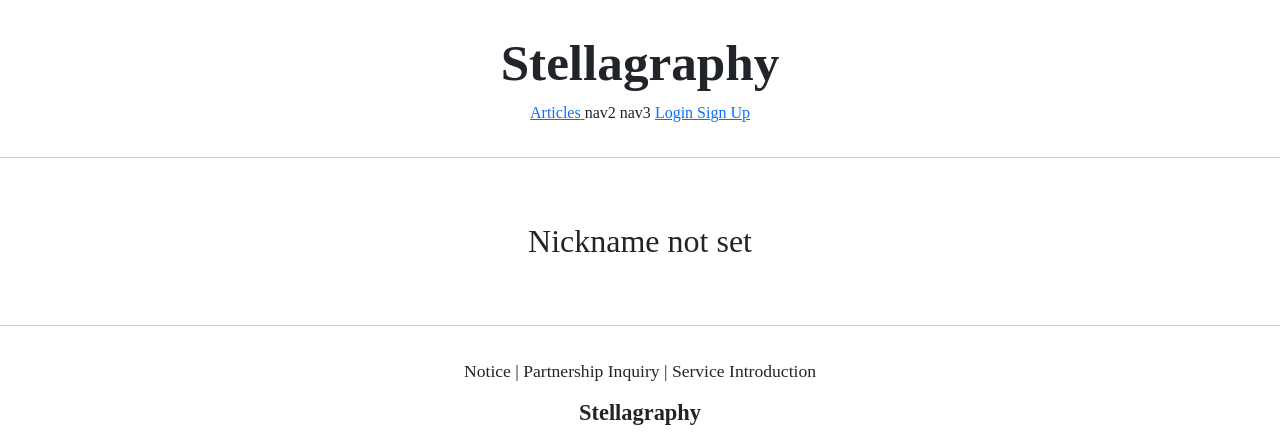
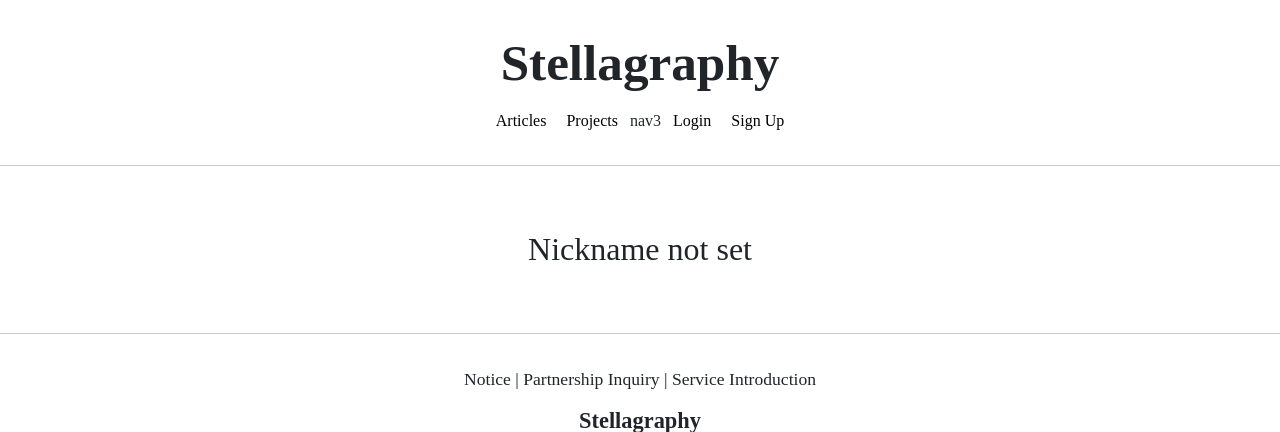
Before and after one commit to SaetbyeolL/Stellagraphy, a Django app: page /accounts/detail/5 in a window 1280 px wide. Shown: the top 432 px of the page. Run offline with Django 5.2, Linux system fonts and the light colour scheme; data comes from the database, SQL or seed files in the repository; both versions use the stored data as it was after the commit; some libraries are stand-ins or nearby versions; some web fonts are replaced.

Commit message:
ProjectApp implement

```diff
--- a/accountapp/templates/accountapp/detail.html
+++ b/accountapp/templates/accountapp/detail.html
@@ -6,7 +6,7 @@
 
             {% if target_user.profile %}
             <img src="{{ target_user.profile.image.url}}" alt="profile"
-                 style="height: 16rem; width: 16rem; border-radius: 20rem; margin-bottom: 1.5rem">
+                 style="height: 16rem; width: 16rem; border-radius: 20rem; margin-bottom: 1.5rem; object-fit: cover;">
             <h2 style="font-family: 'NanumSquareB'">
                 {{ target_user.profile.nickname }}
                     {% if target_user == user %}
--- /dev/null
+++ b/projectapp/urls.py
@@ -0,0 +1,11 @@
+from django.urls import path
+
+from projectapp.views import ProjectListView, ProjectCreateView, ProjectDetailView
+
+app_name = 'projectapp'
+
+urlpatterns = [
+    path('list/', ProjectListView.as_view(), name='list'),
+    path('create/', ProjectCreateView.as_view(), name='create'),
+    path('detail/<int:pk>', ProjectDetailView.as_view(), name='detail'),
+]
--- a/static/base.css
+++ b/static/base.css
@@ -32,12 +32,29 @@
     margin: 2rem 0;
 }
 
+.stellagraphy_header_navbar{
+    margin: 1rem 0;
+}
+
+.stellagraphy_header_nav {
+    margin: 0 0.5rem;
+}
+
 
 @media screen and (max-width: 500px) {
     html {
         font-size: 12px;
     }
     .stellagraphy_logo_header {
-        font-size: 2.2rem; /* 원하는 크기로 조정 */
+        font-size: 2.2rem;
     }
 }
+
+
+a {
+    color: black;
+    text-decoration: none;
+}
+a:hover {
+    opacity: 0.8;
+}
--- a/stellagraphy/settings.py
+++ b/stellagraphy/settings.py
@@ -55,6 +55,7 @@ INSTALLED_APPS = [
     'profileapp',
     'articleapp',
     'commentapp',
+    'projectapp',
 ]
 
 MIDDLEWARE = [
--- a/stellagraphy/urls.py
+++ b/stellagraphy/urls.py
@@ -26,5 +26,6 @@ urlpatterns = [
     path('profiles/', include('profileapp.urls')),
     path('articles/', include('articleapp.urls')),
     path('comments/', include('commentapp.urls')),
+    path('projects/', include('projectapp.urls')),
 
 ] + static(settings.MEDIA_URL, document_root=settings.MEDIA_ROOT)
--- a/templates/header.html
+++ b/templates/header.html
@@ -3,24 +3,26 @@
         <div>
             <h1 class="stellagraphy_logo_header">Stellagraphy</h1>
         </div>
-        <div>
-            <a href="{% url 'articleapp:list' %}">
+        <div class="stellagraphy_header_navbar">
+            <a href="{% url 'articleapp:list' %}" class="stellagraphy_header_nav">
                 <span>Articles</span>
             </a>
-            <span>nav2</span>
+            <a href="{% url 'projectapp:list' %}" class="stellagraphy_header_nav">
+                <span>Projects</span>
+            </a>
             <span>nav3</span>
             {% if not user.is_authenticated %}
-            <a href="{% url 'accountapp:login' %}?next={{ request.path }}">
+            <a href="{% url 'accountapp:login' %}?next={{ request.path }}" class="stellagraphy_header_nav">
                 <span>Login</span>
             </a>
-            <a href="{% url 'accountapp:create' %}">
+            <a href="{% url 'accountapp:create' %}" class="stellagraphy_header_nav">
                 <span> Sign Up</span>
             </a>
             {% else %}
-            <a href="{% url 'accountapp:detail' pk=user.pk %}">
+            <a href="{% url 'accountapp:detail' pk=user.pk %}" class="stellagraphy_header_nav">
                 <span>MyPage</span>
             </a>
-            <form method="post" action="{% url 'accountapp:logout' %}?next={{ request.path }}">
+            <form method="post" action="{% url 'accountapp:logout' %}?next={{ request.path }}" class="stellagraphy_header_nav">
                 {% csrf_token %}
                 <input type="submit" value="Logout">
             </form>
--- /dev/null
+++ b/templates/snippets/card_project.html
@@ -0,0 +1,6 @@
+<div style="display: block; text-align: center; ">
+    <img src="{{ project.image.url }}" alt="">
+    <h5 class="mt-2" style="font-family: 'NanumSquareB';">
+        {{ project.title | truncatechars:10}}
+    </h5>
+</div>
--- a/templates/snippets/pagination.html
+++ b/templates/snippets/pagination.html
@@ -1,16 +1,16 @@
 <div style="text-align: center; margin: 1rem 0;">
     {% if page_obj.has_previous %}
-    <a href="{% url 'articleapp:list' %}?page={{ page_obj.previous_page_number }}"
+    <a href="?page={{ page_obj.previous_page_number }}"
         class="btn btn-secondary rounded-pill">
         {{ page_obj.previous_page_number }}
     </a>
     {% endif %}
-    <a href="{% url 'articleapp:list' %}?page={{ page_obj.number }}"
+    <a href="?page={{ page_obj.number }}"
         class="btn btn-secondary rounded-pill active">
         {{ page_obj.number }}
     </a>
     {% if page_obj.has_next %}
-    <a href="{% url 'articleapp:list' %}?page={{ page_obj.next_page_number }}"
+    <a href="?page={{ page_obj.next_page_number }}"
         class="btn btn-secondary rounded-pill">
         {{ page_obj.next_page_number }}
     </a>
```
Also changed, not shown: projectapp/forms.py (added, +9 -0 lines), projectapp/templates/projectapp/create.html (added, +17 -0 lines), projectapp/templates/projectapp/detail.html (added, +19 -0 lines), projectapp/templates/projectapp/list.html (added, +52 -0 lines), db.sqlite3.
